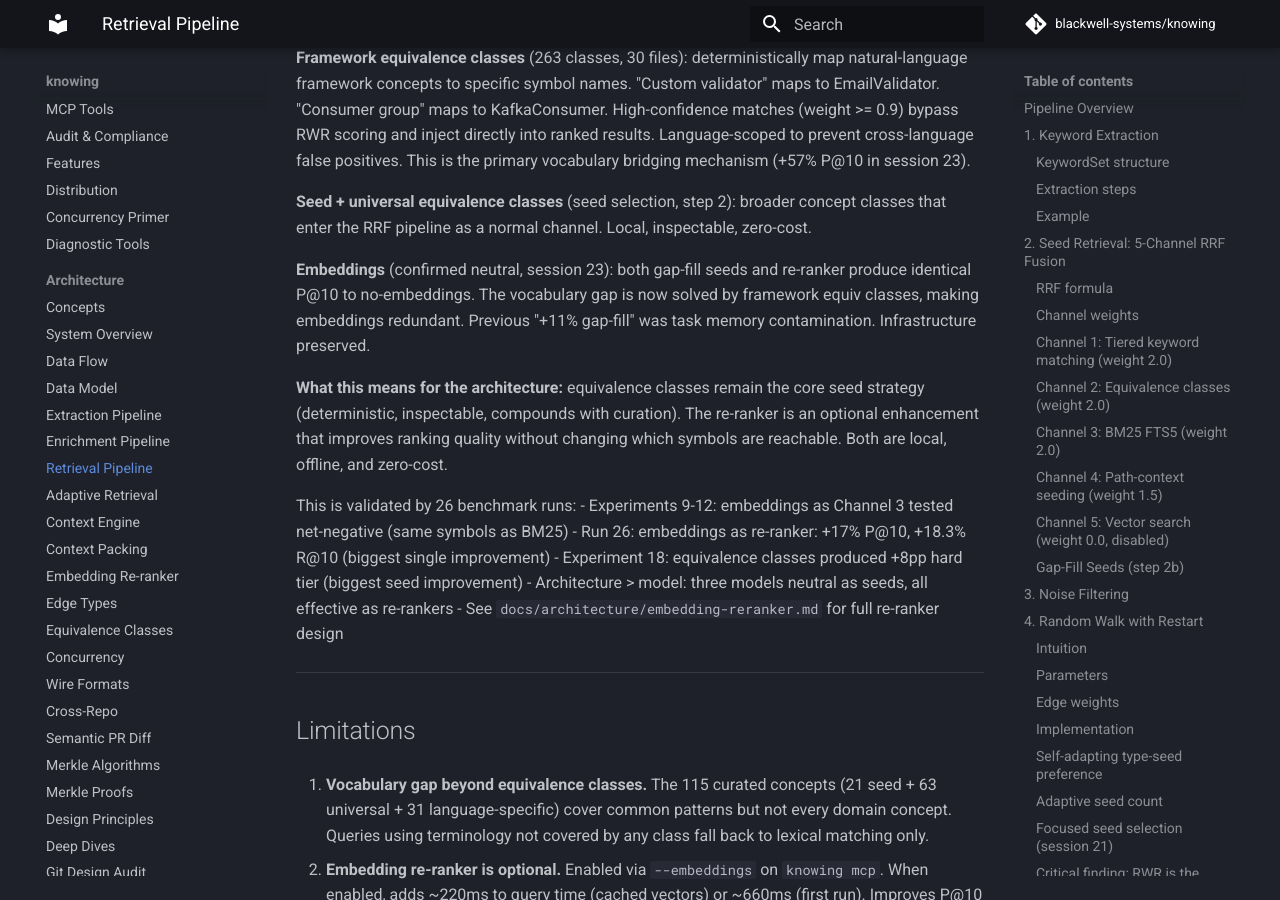
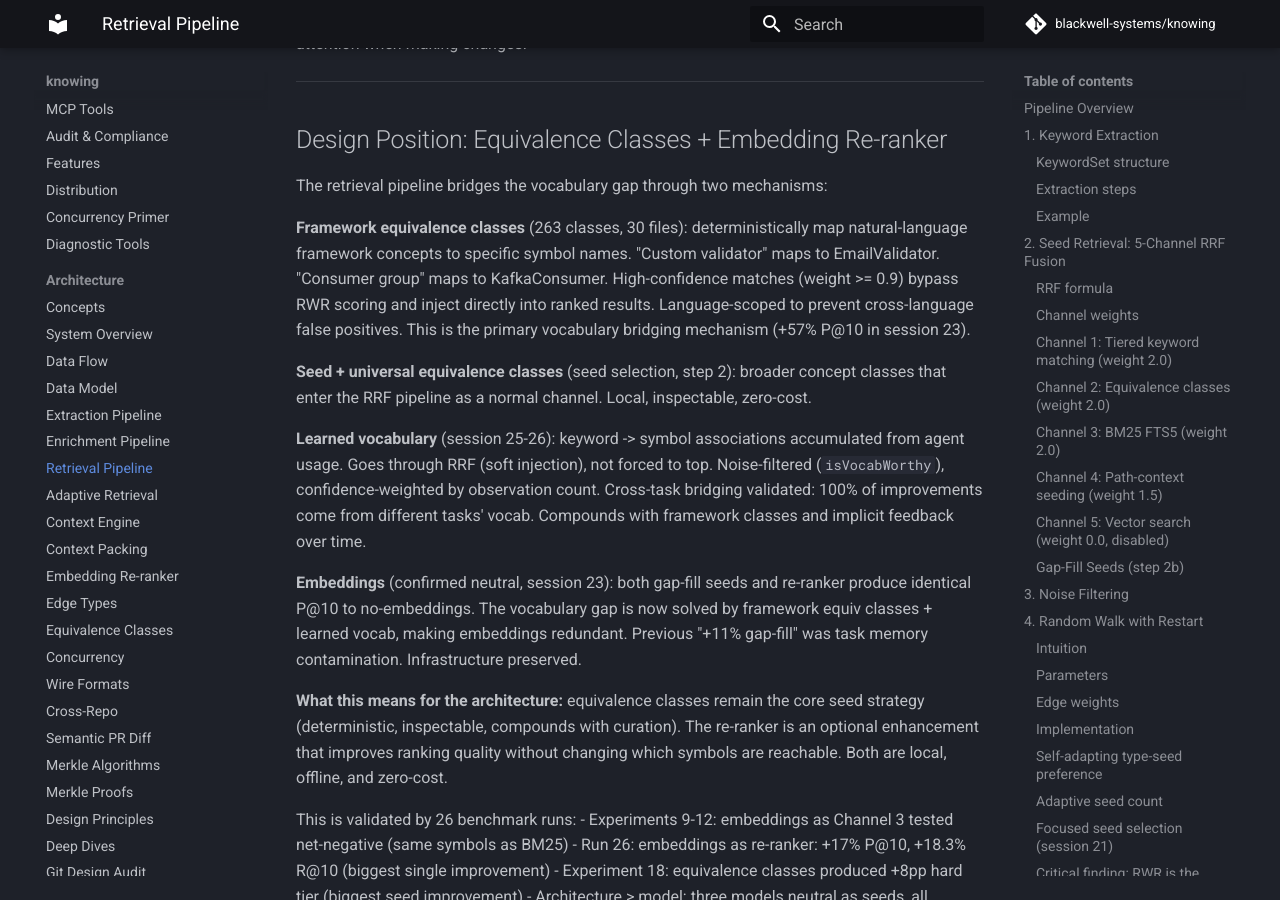
Before and after one commit to blackwell-systems/knowing, an MkDocs documentation site: the page built from docs/architecture/retrieval-pipeline.md, in a window 1280 px wide and 900 px high, scrolled down 26907 px. Built offline with MkDocs 1.6.1 and Material for MkDocs 9.7.7, drawn with Linux system fonts in a browser that asks for light colours; comment, search, counter and statistics services are not loaded; some of the changed text lies outside the part shown.

Commit message:
docs: update retrieval-pipeline.md with session 26 vocab changes
Add learned vocab soft injection, noise filter, confidence weighting, and
cross-task bridging to pipeline doc. Update mechanism count to 13. Update
design position section with learned vocab as third vocabulary bridging layer.

```diff
--- a/docs/architecture/retrieval-pipeline.md
+++ b/docs/architecture/retrieval-pipeline.md
@@ -571,6 +571,14 @@ natural language to symbol names. 263 classes across 30 per-framework files.
 Impact: P@10 0.176 -> 0.278 (+57%).
 On by default; disable with `BENCH_FOCUSED_SEEDS=0`.
 
+**Session 26 addition: learned vocab with soft injection.** Vocabulary associations
+learned from agent usage (keyword -> symbol, count >= 2) go through RRF competition
+(not forced injection). A noise filter (`isVocabWorthy`) removes ~80 common English
+words from recording. Confidence weighting scales RRF weight from 0.3 (count=2) to
+0.8 (count>=10). Cross-task bridging validated: task A's vocab helps task B via
+shared keywords. Django +41.4% in isolation, full corpus 0.0% aggregate (safe).
+10-round compounding: P@10 peak +2.2%, MRR peak +8.1%.
+
 ### Critical finding: RWR is the primary differentiator
 
 Cross-system benchmark Runs 7-10 demonstrated that RWR (graph traversal) is the
@@ -1050,10 +1058,16 @@ to prevent cross-language false positives. This is the primary vocabulary bridgi
 **Seed + universal equivalence classes** (seed selection, step 2): broader concept
 classes that enter the RRF pipeline as a normal channel. Local, inspectable, zero-cost.
 
+**Learned vocabulary** (session 25-26): keyword -> symbol associations accumulated
+from agent usage. Goes through RRF (soft injection), not forced to top. Noise-filtered
+(`isVocabWorthy`), confidence-weighted by observation count. Cross-task bridging
+validated: 100% of improvements come from different tasks' vocab. Compounds with
+framework classes and implicit feedback over time.
+
 **Embeddings** (confirmed neutral, session 23): both gap-fill seeds and re-ranker
 produce identical P@10 to no-embeddings. The vocabulary gap is now solved by
-framework equiv classes, making embeddings redundant. Previous "+11% gap-fill"
-was task memory contamination. Infrastructure preserved.
+framework equiv classes + learned vocab, making embeddings redundant. Previous
+"+11% gap-fill" was task memory contamination. Infrastructure preserved.
 
 **What this means for the architecture:** equivalence classes remain the core seed
 strategy (deterministic, inspectable, compounds with curation). The re-ranker is an
```
Also changed, not shown: other parts of docs/architecture/retrieval-pipeline.md (+1 -1 lines).
